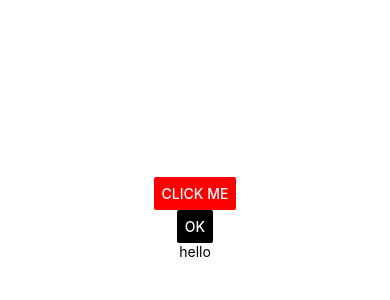
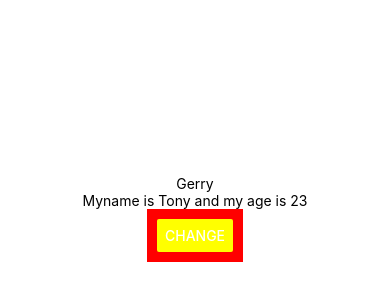
Before and after one commit to ggfan/react-native, a React Native app in the folder tutorial01/: screen / in a window 390 px wide. Shown: the part 204-504 px from the top of the page. Built offline with nearby package versions, Linux system fonts and the light colour scheme.

Commit message:
Use state(useState)

```diff
--- a/tutorial01/App.js
+++ b/tutorial01/App.js
@@ -1,14 +1,24 @@
+import React, {useState} from 'react'
 import { StatusBar } from 'expo-status-bar';
 import { StyleSheet,View, Button, Text } from 'react-native';
 
 export default function App() {
+  const [name, setName] = useState("Gerry");
+  const clickMe = () => {
+    setName("Knowledge");      //update the "name" state.
+    setPerson({name:"Jason", age:24});  //Update the "person" state.
+  };
+
+  // example of other cobject state:
+  const [person, setPerson] = useState({name:"Tony", age:23});
+
   return (
     <View style={styles.container}>
-      <Button id={1} title="click me" color="red" onPress={() => alert("Buttone clicked")} disabled={false}></Button>
-      <Button id={2} title="OK" color="black" onPress={() => alert("This is a button Tutorial")} ></Button>
-      <Text>hello</Text>
-      <Text>
-      </Text>
+      <Text>{name}</Text>
+      <Text>Myname is {person.name} and my age is {person.age}</Text>
+      <View style={styles.button}>
+        <Button title="change" color="yellow" onPress={clickMe} />
+      </View>
     </View>
   );
 }
@@ -22,4 +32,9 @@ const styles = StyleSheet.create({
     alignItems: 'center',
     justifyContent: 'center',
   },
+  button: {
+    color:"yellow",
+    backgroundColor:"red",
+    padding: 10
+  }
 });
```
